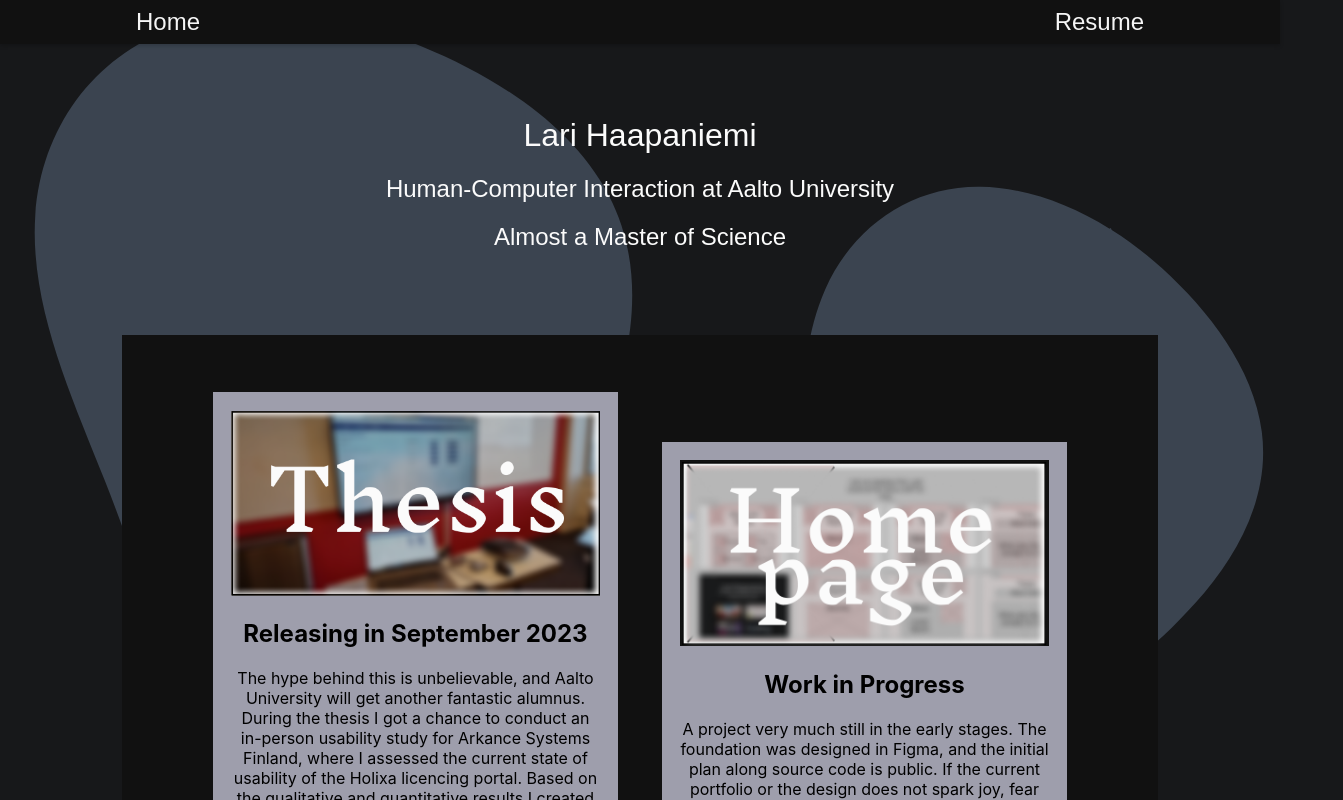
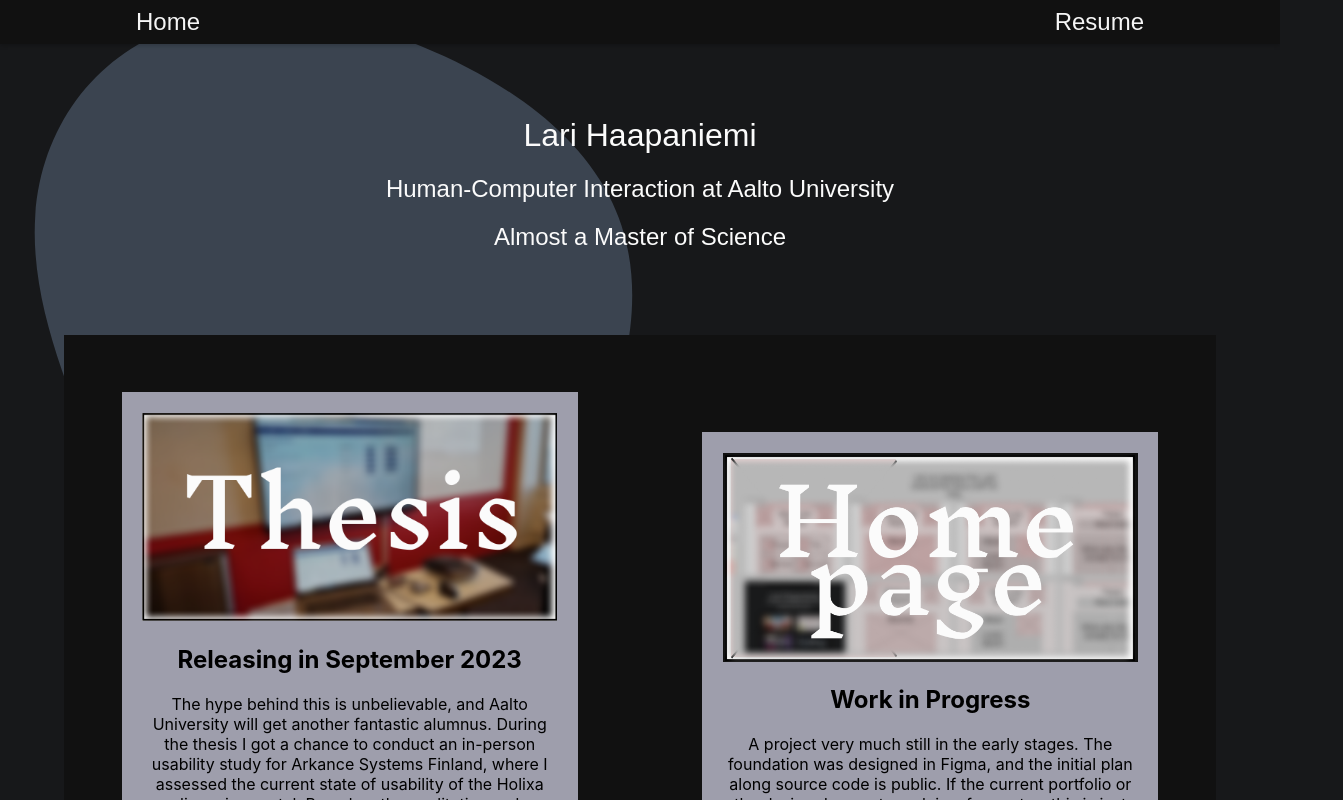
Before and after one commit to Telomeri/Homepage, a React (Create React App) app: page / in a window 1280 px wide. Shown: the top 800 px of the page, 1343 px wide, since content can reach past the window. Built offline with nearby package versions, Linux system fonts and the light colour scheme.

Commit message:
Fix scalability issues, have to fix css later

```diff
--- a/src/App.tsx
+++ b/src/App.tsx
@@ -13,11 +13,6 @@ function App() {
         <path d="M156.4,339.5c31.8-2.5,59.4-26.8,80.2-48.5c28.3-29.5,40.5-47,56.1-85.1c14-34.3,20.7-75.6,2.3-111  c-18.1-34.8-55.7-58-90.4-72.3c-11.7-4.8-24.1-8.8-36.8-11.5l-0.9-0.9l-0.6,0.6c-27.7-5.8-56.6-6-82.4,3c-38.8,13.6-64,48.8-66.8,90.3c-3,43.9,17.8,88.3,33.7,128.8c5.3,13.5,10.4,27.1,14.9,40.9C77.5,309.9,111,343,156.4,339.5z"/>
         </svg>
       </div>
-      <div className="blob2">
-        <svg xmlnsXlink="http://www.w3.org/1999/xlink" version="1.1" xmlns="http://www.w3.org/2000/svg" viewBox="0 0 310 350">
-        <path d="M156.4,339.5c31.8-2.5,59.4-26.8,80.2-48.5c28.3-29.5,40.5-47,56.1-85.1c14-34.3,20.7-75.6,2.3-111  c-18.1-34.8-55.7-58-90.4-72.3c-11.7-4.8-24.1-8.8-36.8-11.5l-0.9-0.9l-0.6,0.6c-27.7-5.8-56.6-6-82.4,3c-38.8,13.6-64,48.8-66.8,90.3c-3,43.9,17.8,88.3,33.7,128.8c5.3,13.5,10.4,27.1,14.9,40.9C77.5,309.9,111,343,156.4,339.5z"/>
-        </svg>
-      </div>
       <LandingPage name='Lari Haapaniemi' major='Human-Computer Interaction at Aalto University' degree='Almost a Master of Science'/>
     </div>
   );
--- a/src/assets/css/UnitCard.css
+++ b/src/assets/css/UnitCard.css
@@ -1,8 +1,8 @@
 
 .container {
     display: flex;
-    align-items: stretch; /* or other alignment as needed */
-    height: 100%;
+    align-items: wrap; /* or other alignment as needed */
+    justify-content:space-between;
     padding: 5% 5% 0% 5%;
   }
 
@@ -23,7 +23,7 @@
     display: flex;
      flex-wrap: wrap;
      align-items: center;
-     justify-content:space-evenly;
+     justify-content:space-between;
      gap: 10px;
      background-color: #111111;
     padding: 5% 5% 5% 5%;
@@ -37,6 +37,46 @@
     flex: 0 1 40%;
 }
 
+
+  @media screen and (min-width: 40em) {
+
+    .container {
+      display: flex;
+      align-items: wrap; /* or other alignment as needed */
+      justify-content:space-between;
+      flex-direction: column;
+    }
+    .unit-card-container {
+      display: flex;
+      flex: 0 1 calc(40%-1em);
+      flex-wrap: wrap;
+      justify-content: space-between;
+      flex-direction: column;
+    }
+    .unit-card{
+      flex: 0 1 calc(40%-1em);
+    }
+  }
+
+  @media screen and (min-width: 60em) {
+
+    .container {
+      display: flex;
+      align-items: wrap; /* or other alignment as needed */
+      justify-content:space-between;
+      flex-direction: column;
+    }
+    .unit-card-container {
+      display: flex;
+      flex: 0 1 calc(40%-1em);
+      flex-wrap: wrap;
+      justify-content: space-between;
+      flex-direction: row;
+    }
+    .unit-card{
+      flex: 0 1 calc(40%-1em);
+    }
+  }
 .unit-card-thumbnail {
     max-width: 100%;
     max-height: 100%;
```
Also changed, not shown: 1 other file (tests, documents, lock files or other folders).
